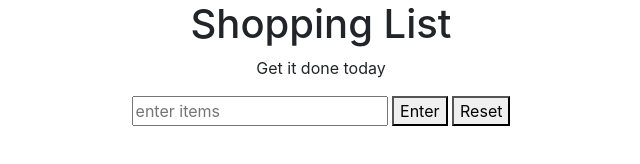
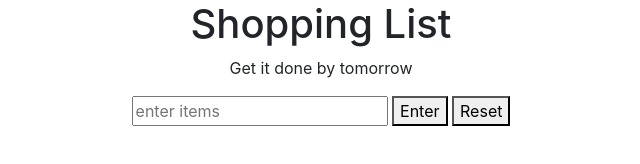
Before and after one commit to CANHWLS/learning-github, a plain HTML site: page index.html in a window 1280 px wide. Shown: the full height of the page, 319-959 px from the left. Drawn offline with nearby package versions, Linux system fonts and the light colour scheme.

Commit message:
talking to ya

```diff
--- a/index.html
+++ b/index.html
@@ -1,14 +1,11 @@
-<!DOCTYPE html>
-<html>
-<head>
-	<title>Back to normal</title>
+
 	<link rel="stylesheet" href="https://stackpath.bootstrapcdn.com/bootstrap/4.2.1/css/bootstrap.min.css" integrity="sha384-GJzZqFGwb1QTTN6wy59ffF1BuGJpLSa9DkKMp0DgiMDm4iYMj70gZWKYbI706tWS" crossorigin="anonymous">
 	<link rel="stylesheet" type="text/css" href="style.css">
 </head>
 <body>
 	<div class="container text-center">
 		<h1>Shopping List</h1>
-		<p>Get it done today</p>
+		<p>Get it done by tomorrow</p>
 		<input id="userinput" type="text" placeholder="enter items">
 		<button id="enter">Enter</button>
 		<button id="reset">Reset</button>
```
